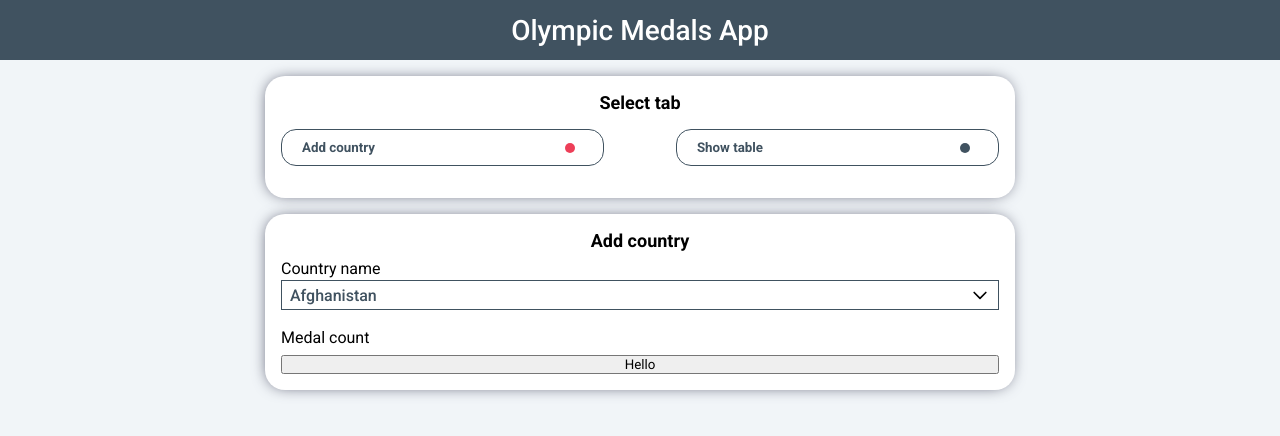
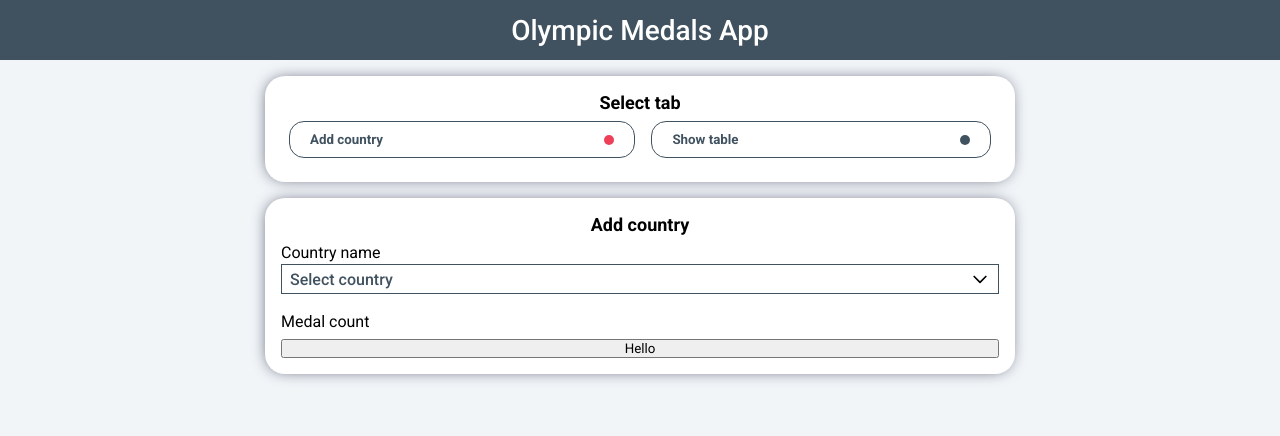
Before and after one commit to adrian-koczen/olympic-medals, a React (Create React App) app: page / in a window 1280 px wide. Shown: the top 436 px of the page. Built offline with nearby package versions, Linux system fonts and the light colour scheme.

Commit message:
fix: Select tab flex fixed

```diff
--- a/src/styles/global/index.tsx
+++ b/src/styles/global/index.tsx
@@ -10,6 +10,6 @@ export default createGlobalStyle`
   }
   body {
     background-color: #F1F5F8;
-    min-width: 344px;
+    min-width: 375px;
   }
 `;
--- a/src/views/AddCountry/AddCountry.tsx
+++ b/src/views/AddCountry/AddCountry.tsx
@@ -10,8 +10,14 @@ import Select from "src/views/AddCountry/Select/Select";
 import styled from "styled-components";
 
 const formInitialValue = {
-  countryName: countries.AFG,
-  medalsCount: 0,
+  countryCode: "",
+  countryName: "Select country",
+  medals: {
+    total: 0,
+    bronze: 0,
+    silver: 0,
+    gold: 0,
+  },
 };
 
 const AddCountry = () => {
@@ -22,7 +28,8 @@ const AddCountry = () => {
     },
   });
 
-  const updateCountryName = (countryName: string) => {
+  const updateCountryName = (countryName: string, countryCode: string) => {
+    formik.setFieldValue("countryCode", countryCode);
     formik.setFieldValue("countryName", countryName);
   };
 
--- a/src/views/AddCountry/Select/Select.tsx
+++ b/src/views/AddCountry/Select/Select.tsx
@@ -7,7 +7,7 @@ import { ReactComponent as DownArrow } from "src/icons/downArrow.svg";
 interface Props {
   countries: Object;
   placeholder: string;
-  updateCountryName: (countryName: string) => void;
+  updateCountryName: (countryName: string, countryCode: string) => void;
 }
 
 const Select = ({ countries, placeholder, updateCountryName }: Props) => {
@@ -17,9 +17,9 @@ const Select = ({ countries, placeholder, updateCountryName }: Props) => {
     setIsActive((prev) => !prev);
   };
 
-  const handleSelectOption = (value: string) => {
+  const handleSelectOption = (countryName: string, countryCode: string) => {
     handleListVisibility();
-    updateCountryName(value);
+    updateCountryName(countryName, countryCode);
   };
 
   return (
@@ -32,7 +32,10 @@ const Select = ({ countries, placeholder, updateCountryName }: Props) => {
         <List>
           {Object.entries(countries).map(([key, value], index) => {
             return (
-              <Option key={index} onClick={() => handleSelectOption(value)}>
+              <Option
+                key={index}
+                onClick={() => handleSelectOption(value, key)}
+              >
                 {value}
               </Option>
             );
--- a/src/views/Content/Button.tsx
+++ b/src/views/Content/Button.tsx
@@ -23,7 +23,6 @@ const DotIcon = styled.div<{ active: boolean }>`
   width: 10px;
   height: 10px;
   border-radius: 50%;
-  margin: 0 8px;
   background-color: ${(props) =>
     props.active
       ? ({ theme }) => theme.colors.pink
@@ -37,7 +36,8 @@ const Container = styled.button`
   border: 1px solid ${({ theme }) => theme.colors.gray};
   border-radius: 15px;
   padding: 10px 20px;
-  width: 45%;
+  flex-grow: 1;
+  margin: 8px;
   background-color: ${({ theme }) => theme.colors.white};
   cursor: pointer;
   -webkit-tap-highlight-color: transparent;
--- a/src/views/Content/Content.tsx
+++ b/src/views/Content/Content.tsx
@@ -48,7 +48,6 @@ const TabsSelectContainer = styled.div`
   flex-wrap: nowrap;
   justify-content: space-between;
   width: 100%;
-  margin: 16px 0;
 `;
 
 export default Content;
```
